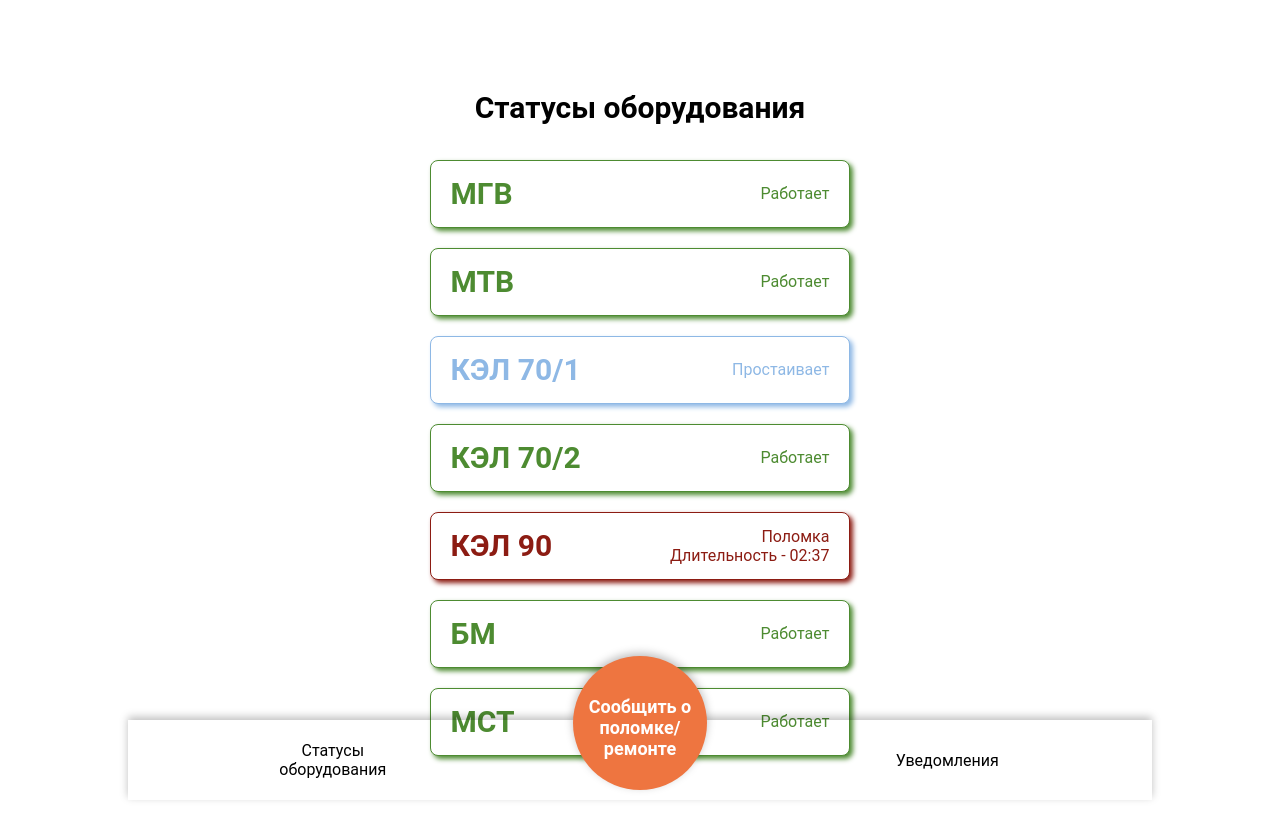
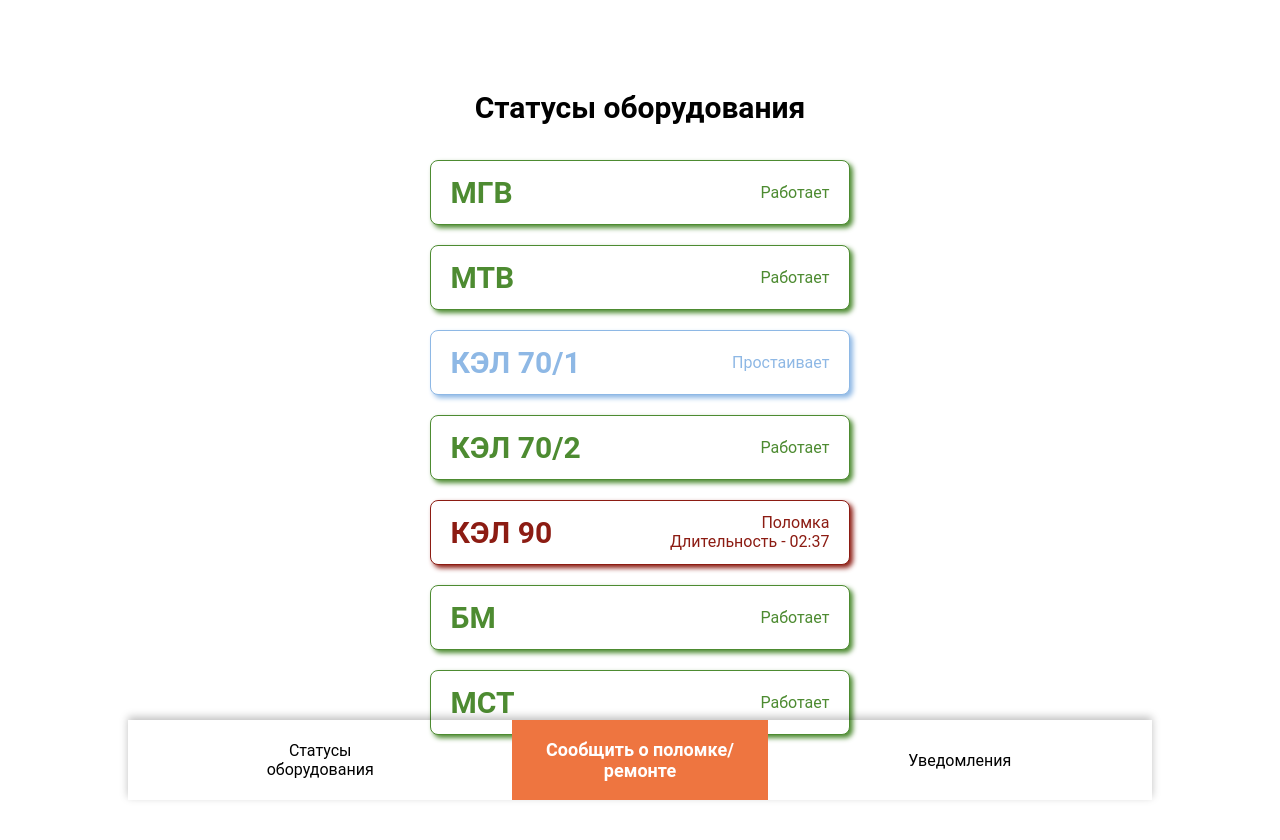
Before and after one commit to 1ak0t/severskcable_status, a React (Create React App) app in the folder severskcable-pwa/: page / in a window 1280 px wide. Shown: the top 840 px of the page. Built offline with nearby package versions, Linux system fonts and the light colour scheme.

Commit message:
Change main menu button

```diff
--- a/severskcable-pwa/src/components/bottom-menu/bottom-menu.scss
+++ b/severskcable-pwa/src/components/bottom-menu/bottom-menu.scss
@@ -11,26 +11,17 @@
   &__button {
     border: 0;
     background-color: transparent;
-    padding: 0 30px;
+    padding: 0 10px;
     cursor: pointer;
     width: 40%;
   }
 
   &__main-button {
-    position: absolute;
-    bottom: 10px;
-    left: 50%;
-    transform: translateX(-50%);
-    width: 134px;
-    height: 134px;
-    border-radius: 50%;
     border: none;
     background-color: $main_orange;
     color: white;
     font-size: 18px;
     font-weight: bold;
     cursor: pointer;
-    padding-top: 9px;
-    box-shadow: 0 -3px 8px rgba(0,0,0,25%);
   }
 }
--- a/severskcable-pwa/src/components/machine/machine.scss
+++ b/severskcable-pwa/src/components/machine/machine.scss
@@ -4,7 +4,7 @@
   border-radius: 8px;
   box-shadow: 3px 3px 5px $work;
   border: 1px solid $work;
-  height: 68px;
+  height: 65px;
   padding: 0 20px;
   display: flex;
   align-items: center;
```
